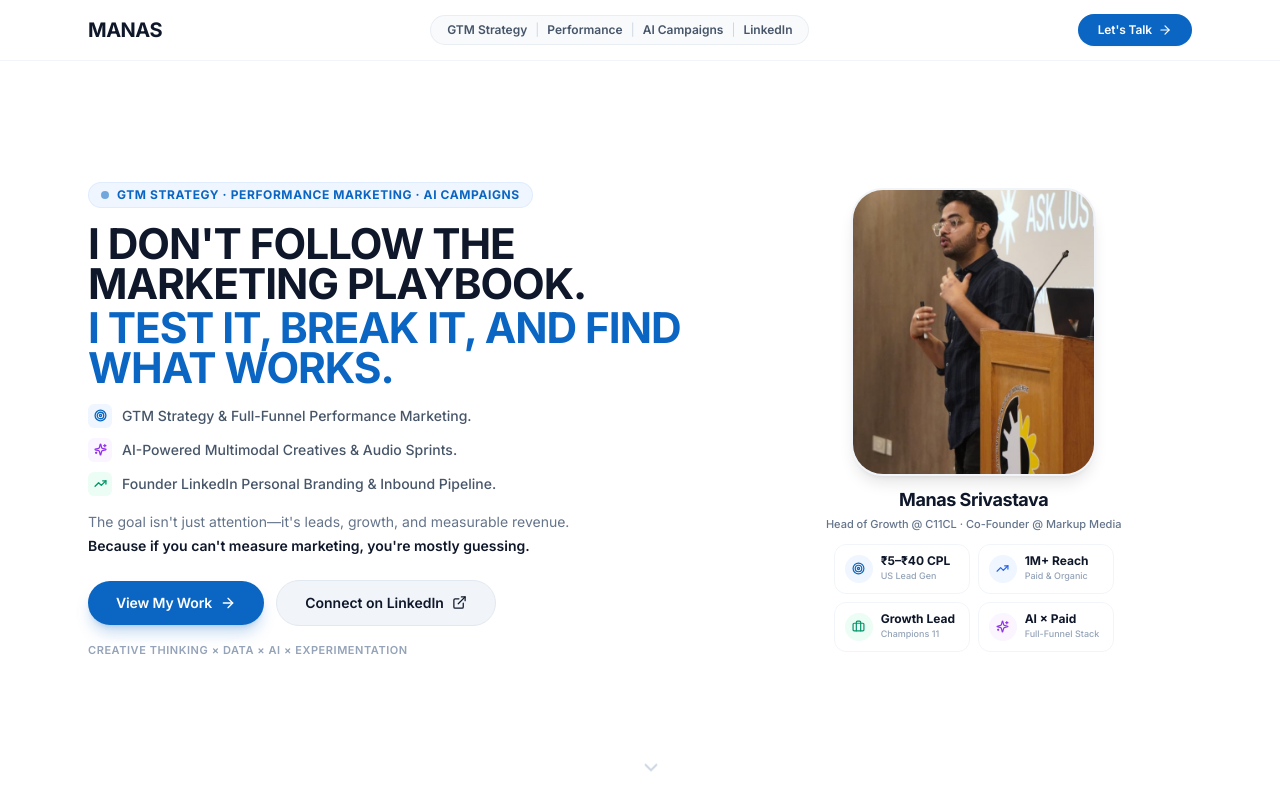
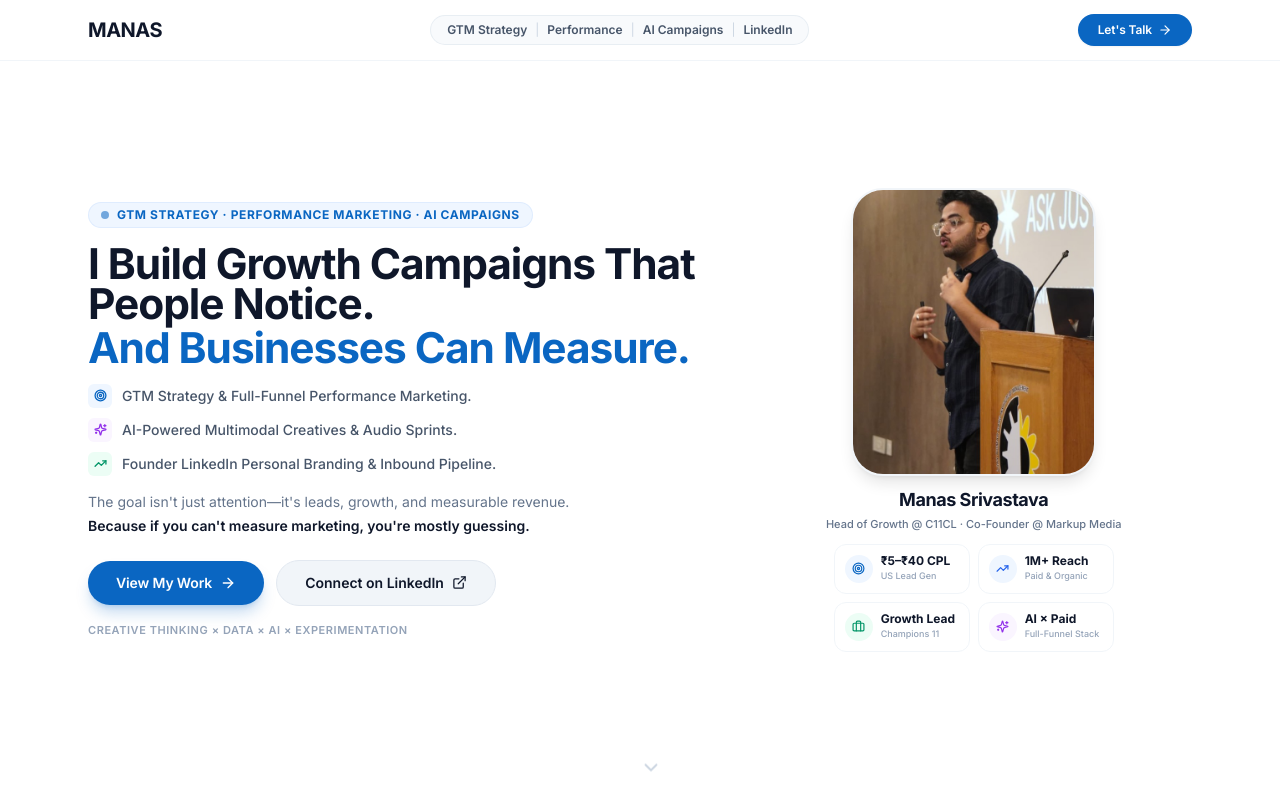
Before and after one commit to AryanSri-235/manaspf, a Next.js app: page / in a window 1280 px wide. Shown: the top 800 px of the page. Built offline with nearby package versions, Linux system fonts and the light colour scheme.

Commit message:
feat(hero): update hero headline to match reference image

```diff
--- a/src/data/portfolioData.ts
+++ b/src/data/portfolioData.ts
@@ -24,8 +24,8 @@ export const portfolioConfig = {
   name: "MANAS",
   fullName: "Manas Srivastava",
   role: "GTM Strategy | Performance | AI Campaigns | LinkedIn",
-  heroHeadline: "I DON'T FOLLOW THE MARKETING PLAYBOOK.",
-  heroHeadlineAccent: "I TEST IT, BREAK IT, AND FIND WHAT WORKS.",
+  heroHeadline: "I Build Growth Campaigns That People Notice.",
+  heroHeadlineAccent: "And Businesses Can Measure.",
   heroSubtext: "I work at the intersection of GTM Strategy, Performance Marketing, AI-powered Campaigns and LinkedIn Personal Branding.\n\nThe goal isn't just to make something look good or get attention.\n\nThe goal is to know whether it generated leads, revenue, growth—or absolutely nothing.\n\nBecause if you can't measure marketing, you're mostly guessing.",
   heroTagline: "Creative thinking × Data × AI × Experimentation",
   coreStatement: "Creative enough to get attention.\nData-driven enough to prove it worked.",
```
